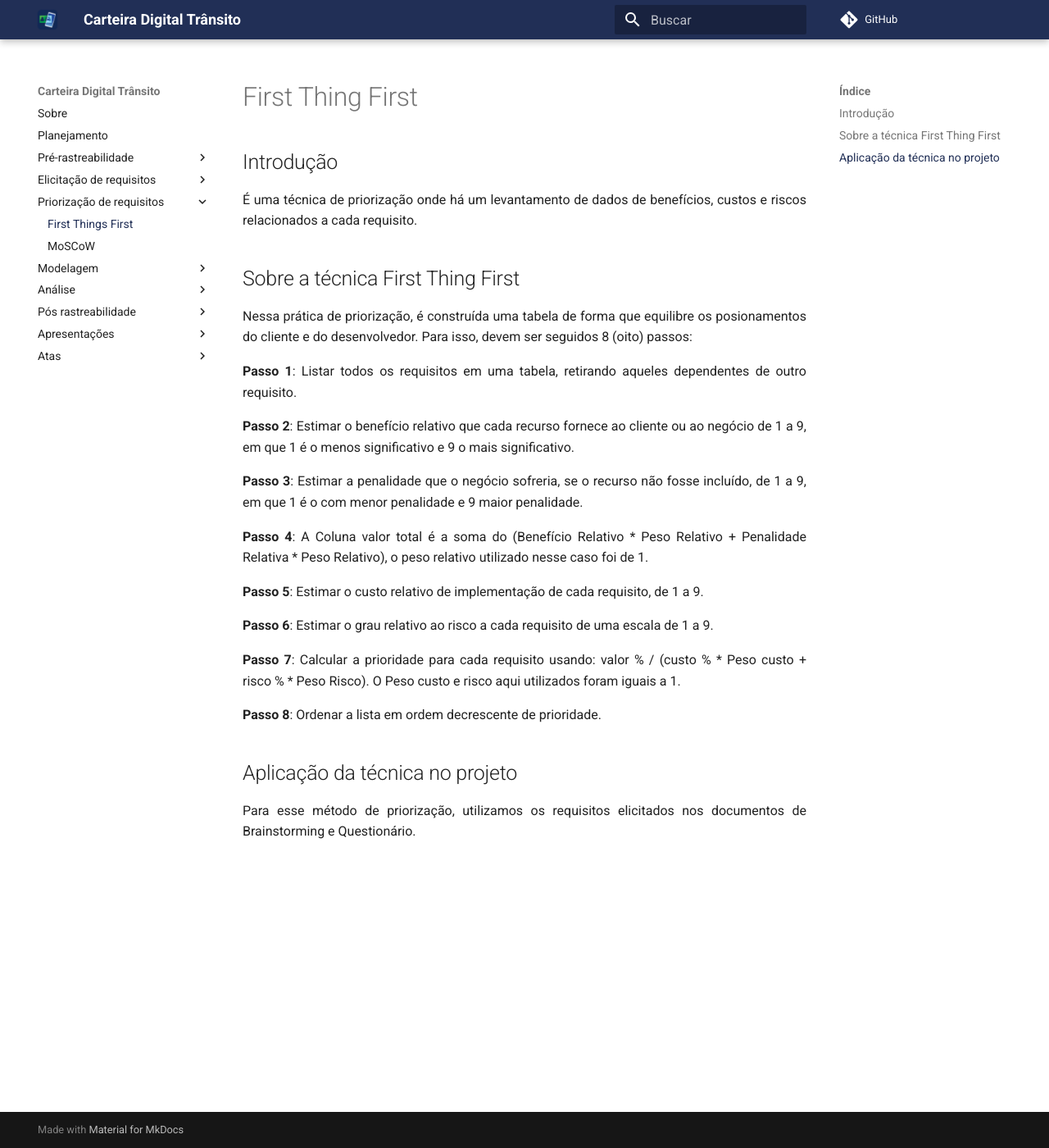
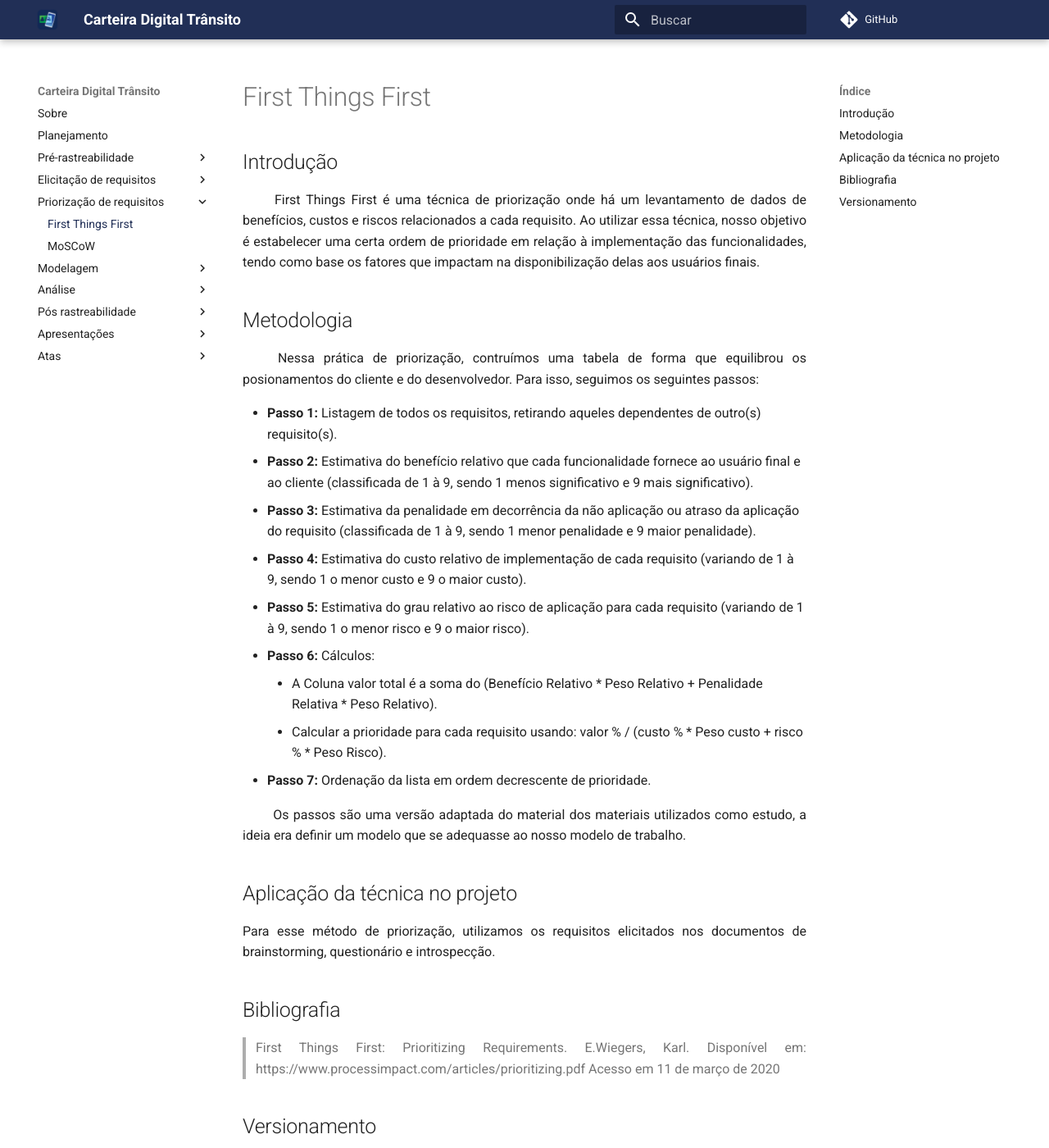
Before and after one commit to sergiosacj/2020.2-CarteiraDigitalTransito, an MkDocs documentation site: the page built from docs/priorizacao/first_thing_first.md, in a window 1280 px wide and 1400 px high. Shown: the whole window at 82% size. Built offline with MkDocs 1.6.1 and Material for MkDocs 9.7.7, drawn with Linux system fonts in a browser that asks for light colours; comment, search, counter and statistics services are not loaded; some of the changed text lies outside the part shown.

Commit message:
(#30) Remodelando estrutura
* Aprimoramento da introdução
* Adição da bibliografia
* Descrição melhor definida da metodologia

```diff
--- a/docs/priorizacao/first_thing_first.md
+++ b/docs/priorizacao/first_thing_first.md
@@ -1,25 +1,37 @@
-# First Thing First
+# First Things First
+
 ## Introdução
-É uma técnica de priorização onde há um levantamento de dados de benefícios, custos e riscos relacionados a cada requisito.
 
-## Sobre a técnica First Thing First
-Nessa prática de priorização, é construída uma tabela de forma que equilibre os posionamentos do cliente e do desenvolvedor. Para isso, devem ser seguidos 8 (oito) passos:
+&emsp;&emsp; First Things First é uma técnica de priorização onde há um levantamento de dados de benefícios, custos e riscos relacionados a cada requisito. Ao utilizar essa técnica, nosso objetivo é estabelecer uma certa ordem de prioridade em relação à implementação das funcionalidades, tendo como base os fatores que impactam na disponibilização delas aos usuários finais.
 
-**Passo 1**: Listar todos os requisitos em uma tabela, retirando aqueles dependentes de outro requisito.
+## Metodologia
 
-**Passo 2**: Estimar o benefício relativo que cada recurso fornece ao cliente ou ao negócio de 1 a 9, em que 1 é o menos significativo e 9 o mais significativo.
+&emsp;&emsp; Nessa prática de priorização, contruímos uma tabela de forma que equilibrou os posionamentos do cliente e do desenvolvedor. Para isso, seguimos os seguintes passos:
 
-**Passo 3**: Estimar a penalidade que o negócio sofreria, se o recurso não fosse incluído, de 1 a 9, em que 1 é o com menor penalidade e 9 maior penalidade.
+- __Passo 1:__ Listagem de todos os requisitos, retirando aqueles dependentes de outro(s) requisito(s).
+- __Passo 2:__ Estimativa do benefício relativo que cada funcionalidade fornece ao usuário final e ao cliente (classificada de 1 à 9, sendo 1 menos significativo e 9 mais significativo).
+- __Passo 3:__ Estimativa da penalidade em decorrência da não aplicação ou atraso da aplicação do requisito (classificada de 1 à 9, sendo 1 menor penalidade e 9 maior penalidade).
+- __Passo 4:__ Estimativa do custo relativo de implementação de cada requisito (variando de 1 à 9, sendo 1 o menor custo e 9 o maior custo).
+- __Passo 5:__ Estimativa do grau relativo ao risco de aplicação para cada requisito (variando de 1 à 9, sendo 1 o menor risco e 9 o maior risco).
+- __Passo 6:__ Cálculos:
+    - A Coluna valor total é a soma do (Benefício Relativo * Peso Relativo + Penalidade Relativa * Peso Relativo).
+    - Calcular a prioridade para cada requisito usando: valor % / (custo % * Peso custo + risco % * Peso Risco).
+- __Passo 7:__ Ordenação da lista em ordem decrescente de prioridade.
 
-**Passo 4**: A Coluna valor total é a soma do (Benefício Relativo * Peso Relativo + Penalidade Relativa * Peso Relativo), o peso relativo utilizado nesse caso foi de 1.
-
-**Passo 5**: Estimar o custo relativo de implementação de cada requisito, de 1 a 9.
-
-**Passo 6**: Estimar o grau relativo ao risco a cada requisito de uma escala de 1 a 9.
-
-**Passo 7**: Calcular a prioridade para cada requisito usando: valor % / (custo % * Peso custo + risco % * Peso Risco). O Peso custo e risco aqui utilizados foram iguais a 1.
-
-**Passo 8**: Ordenar a lista em ordem decrescente de prioridade.
+&emsp;&emsp; Os passos são uma versão adaptada do material dos materiais utilizados como estudo, a ideia era definir um modelo que se adequasse ao nosso modelo de trabalho.
 
 ## Aplicação da técnica no projeto
-Para esse método de priorização, utilizamos os requisitos elicitados nos documentos de Brainstorming e Questionário.
+
+Para esse método de priorização, utilizamos os requisitos elicitados nos documentos de brainstorming, questionário e introspecção.
+
+## Bibliografia
+
+> First Things First: Prioritizing Requirements. E.Wiegers, Karl. Disponível em: https://www.processimpact.com/articles/prioritizing.pdf Acesso em 11 de março de 2020
+
+## Versionamento
+
+|Data|Versão|Descrição|Autor|
+|----|------|---------|-----|
+|10/03/2021|0.1|Criação da planilha com os requisitos|Daniel Porto|
+|11/03/2021|1.0|Primeiros passos na estruturação do documento|Estevão Reis|
+|11/03/2021|2.0|Remodelando estrutura: aprimoramento da introdução, adição da bibliografia e descrição melhor definida da metodologia|Sérgio Cipriano|
```
